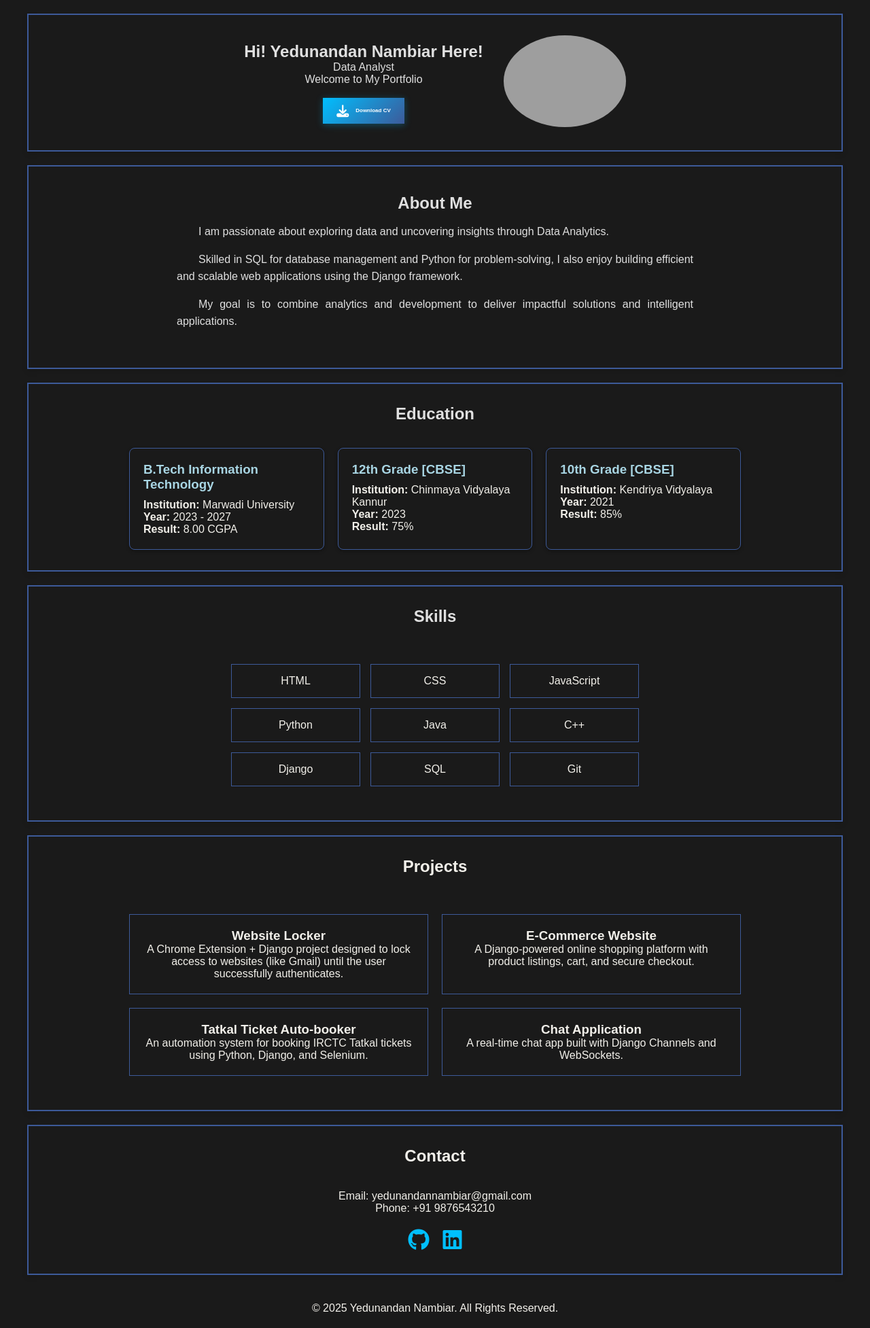
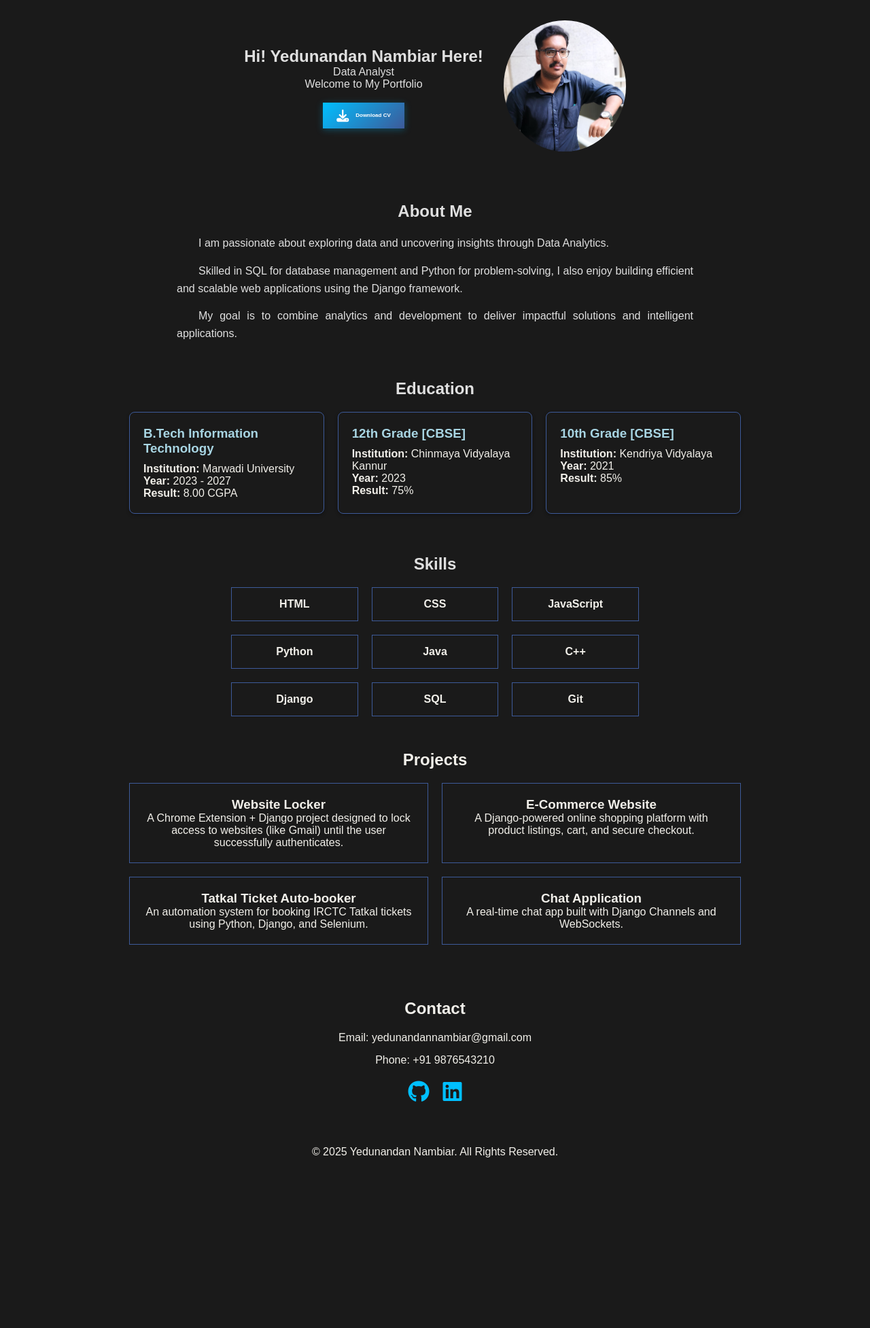
Before and after one commit to Nambiar40/Website-Portfolio, a PHP site: page / in a window 1280 px wide. Shown: the part 38-1992 px from the top of the page at 68% size. After the commit the page ends 1741 px from the top, so only its background shows below. Run offline with PHP 8.4, Linux system fonts and the light colour scheme; grey boxes are pictures that could not be loaded.

Commit message:
init updates

```diff
--- a/index.html
+++ b/index.html
@@ -29,7 +29,7 @@
     </a>
   </div>
   <div class="hero-image">
-    <img src="profile.jpg" alt="Profile Photo">
+    <img src="images/yedu-portfolio.jpg" alt="Profile Photo">
   </div>
 </section>
 
@@ -47,7 +47,7 @@
 
 <!-- Education -->
 <section id="education" class="education">
-  <h2>Education</h2><br><br>
+  <h2>Education</h2>
   <div class="edu-list">
     <div class="edu-card">
       <h3>B.Tech Information Technology</h3>
@@ -74,7 +74,7 @@
 
 <!-- Skills -->
 <section id="skills" class="skills">
-  <h2>Skills</h2><br><br>
+  <h2>Skills</h2>
   <div class="skills-grid">
     <div>HTML</div>
     <div>CSS</div>
@@ -92,7 +92,7 @@
 
 <!-- Projects -->
 <section id="projects" class="projects">
-  <h2>Projects</h2><br><br>
+  <h2>Projects</h2>
   <div class="projects-grid">
     <div class="project-card">
       <h3>Website Locker</h3>
@@ -116,7 +116,7 @@
 
 <!-- Contact -->
 <section id="contact" class="contact">
-  <h2>Contact</h2><br><br>
+  <h2>Contact</h2>
 <p>Email: yedunandannambiar@gmail.com</p>
 <p>Phone: +91 9876543210</p>
 
--- a/style.css
+++ b/style.css
@@ -69,9 +69,13 @@ body {
   padding: 40px 20px;
 }
 
+.about h2 {
+  margin-bottom: 20px;
+}
+
 .about p {
   max-width: 800px;
-  margin: 15px auto;
+  margin: 0 auto 15px auto;
   line-height: 1.6;
   text-align: justify;
   text-indent: 2em;
@@ -82,6 +86,11 @@ body {
 .education {
   background: #1a1a1a;
   color: #e0e0e0;
+  margin-bottom: 60px;
+}
+
+.education h2 {
+  margin-bottom: 20px;
 }
 
 .edu-list {
@@ -118,14 +127,24 @@ body {
 .skills {
   background: #1a1a1a;
   color: #e0e0e0;
+  max-width: 900px;
+  margin: 40px auto 0 auto;
+  padding-bottom: 50px;
+  text-align: center;
+}
+
+.skills h2 {
+  max-width: 900px;
+  margin: 0 auto 20px auto;
+  text-align: center;
 }
 
 .skills-grid {
   display: grid;
   grid-template-columns: repeat(3, 1fr);
-  gap: 15px;
+  gap: 20px;
   max-width: 600px;
-  margin: 20px auto;
+  margin: 0 auto;
 }
 
 .skills-grid div {
@@ -134,6 +153,12 @@ body {
   background: #1a1a1a;
   color: #F2F0EA;
   transition: all 0.3s ease;
+  height: 50px;
+  display: flex;
+  align-items: center;
+  justify-content: center;
+  font-weight: 600;
+  font-size: 16px;
 }
 
 .skills-grid div:hover {
@@ -146,6 +171,11 @@ body {
 .projects {
   background: #1a1a1a;
   color: #F2F0EA;
+  padding-bottom: 40px;
+}
+
+.projects h2 {
+  margin-bottom: 20px;
 }
 
 .projects-grid {
@@ -153,7 +183,7 @@ body {
   grid-template-columns: repeat(2, 1fr);
   gap: 20px;
   max-width: 900px;
-  margin: 20px auto;
+  margin: 0 auto;
 }
 
 .project-card {
@@ -175,6 +205,17 @@ body {
 .contact {
   background: #1a1a1a;
   color: #F2F0EA;
+  margin-top: 40px;
+  margin-bottom: 40px;
+}
+
+.contact h2 {
+  margin-bottom: 20px;
+}
+
+.contact p {
+  margin-top: 0;
+  margin-bottom: 15px;
 }
 
 /* Contact Social Icons */
@@ -262,13 +303,3 @@ body {
   align-items: center;
   gap: 15px;
 }
-
-/* Section-wise border layout */
-section {
-  padding: 30px 20px;
-  margin: 20px auto;
-  border: 2px solid #3D5A99;
-  background: #F0F0F0;
-  max-width: 1200px;
-  box-shadow: 0 4px 8px rgba(0,0,0,0.1);
-}
```
Also changed, not shown: images/yedu-portfolio.jpg (added).
